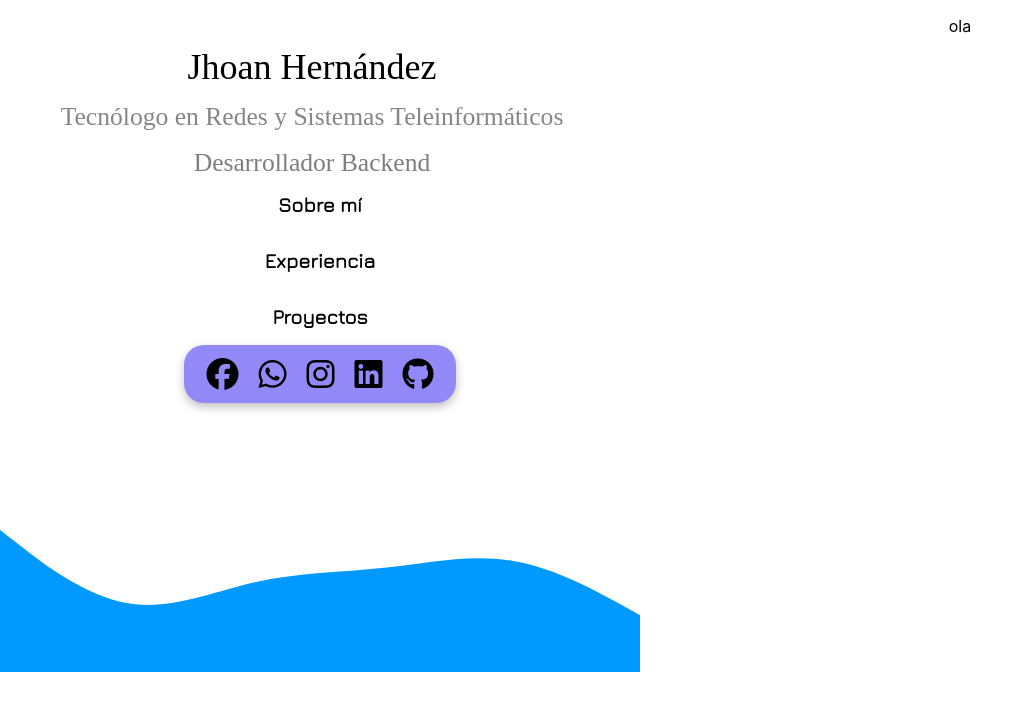
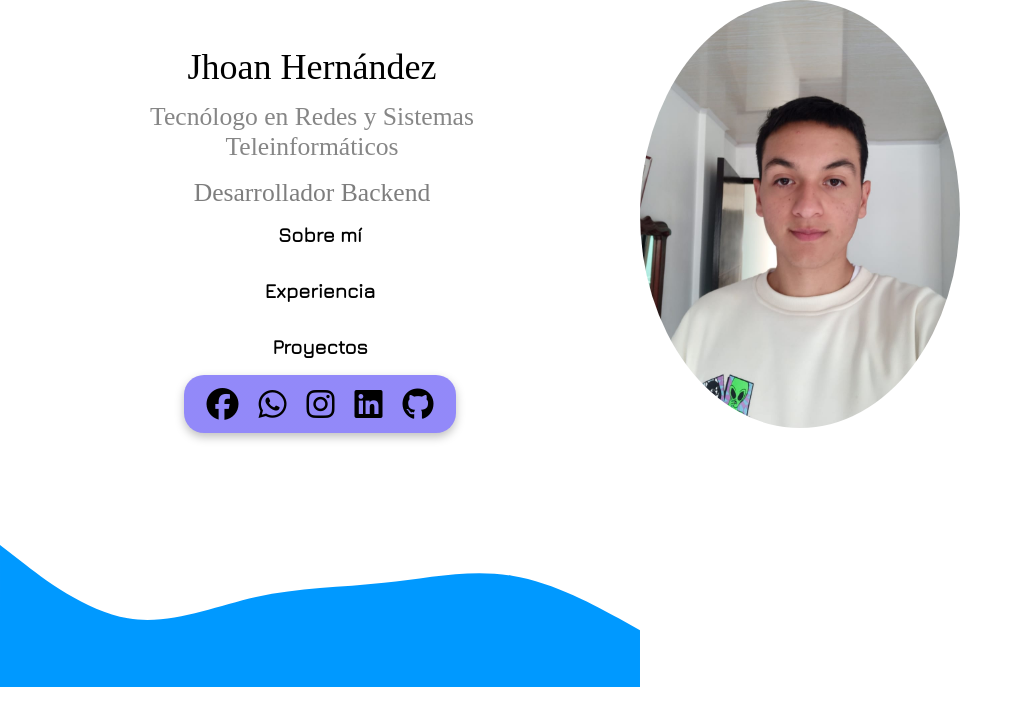
Before and after one commit to JhoanVanDam/hojadevida.github.io, a React (Create React App) app: page / in a window 1280 px wide. Shown: the top 726 px of the page, without its empty margins (0-1033 px from the left). Built offline with nearby package versions, Linux system fonts and the light colour scheme; a web font is replaced by a local one.

Commit message:
ajusted de logo

```diff
--- a/src/Components/about/about.css
+++ b/src/Components/about/about.css
@@ -1,7 +1,14 @@
-.about-main{
+.about-main {
     width: 50%;
     align-self: flex-end;
     display: flex;
     align-items: center;
     justify-content: center;
+    flex-direction: column;
 }
+
+.about-img img {
+    height: auto;
+    max-width: 50%;
+    border-radius: 50%;
+}
--- a/src/Components/about/about.jsx
+++ b/src/Components/about/about.jsx
@@ -1,10 +1,16 @@
 import React, { Component } from "react";
 import style from "./about.css";
+import jhoan from "./jhoan.jpg";
 class about extends Component {
     render() {
         return (
             <div className="about-main">
-                <p>ola</p>
+                <div className="about-img">
+                    <img src={jhoan} alt="logo" />
+                </div>
+                <div className="about-description">
+
+                </div>
             </div>
         );
     }
--- a/src/Components/navbarstatic/navbarstatic.css
+++ b/src/Components/navbarstatic/navbarstatic.css
@@ -71,6 +71,7 @@
 }
 
 #navbarstatic-degree {
+    width: 60%;
     font-family: 'Kaisei Opti';
     font-style: normal;
     font-weight: 400;
@@ -108,4 +109,8 @@
     #navbarstatic-title-name {
         margin-top: 1rem;
     }
+
+    #navbarstatic-degree {
+        width: 80%;
+    }
 }
```
Also changed, not shown: public/Resources/jhoan.jpg (added), src/Components/about/jhoan.jpg (added).
